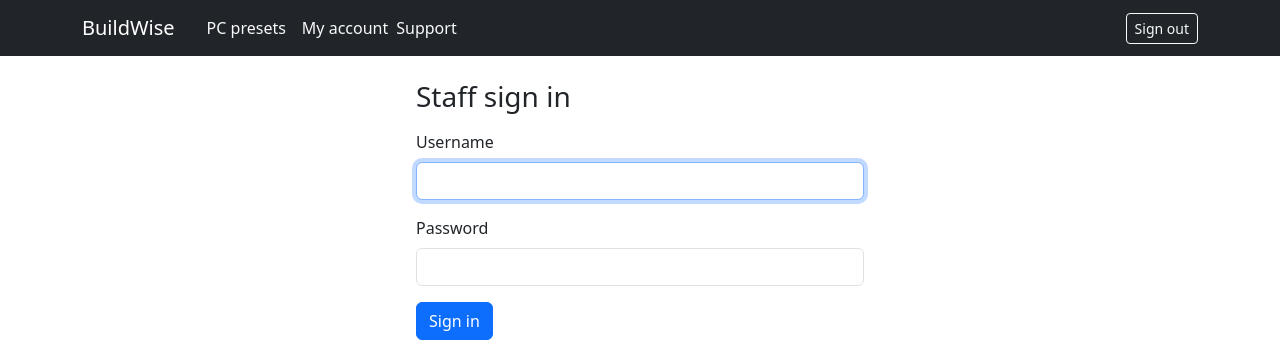
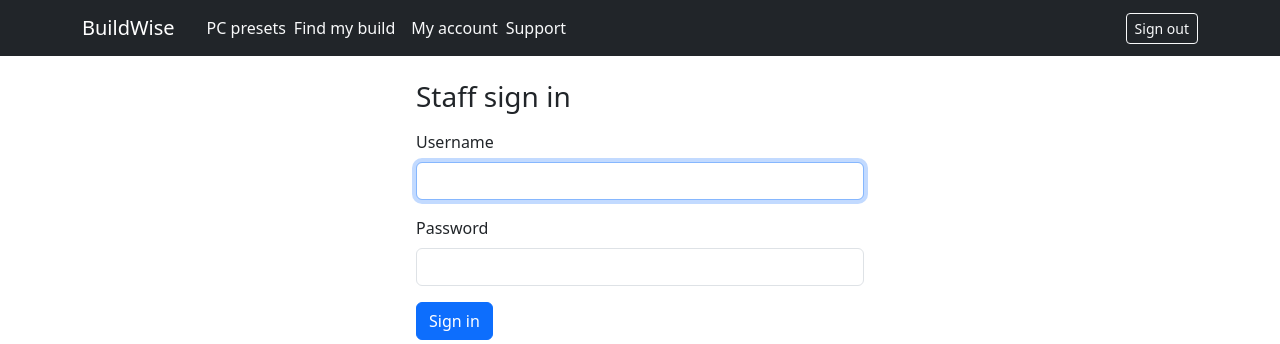
Before and after one commit to uglyoholioh/BuildWise_PairProj31, a Django app: page /staff/login?next=/accounts/staff/customers in a window 1280 px wide. Shown: the top 344 px of the page. Run offline with Django 5.2, Linux system fonts and the light colour scheme; the visitor is signed in with stand-in values (Sample User, id 1).

Commit message:
Link to the gaming questionnaire

```diff
--- a/templates/base.html
+++ b/templates/base.html
@@ -11,6 +11,7 @@
     <div class="container">
       <a class="navbar-brand" href="/">BuildWise</a>
       <a class="nav-link text-light ms-3" href="{% url 'catalogue:preset_list' %}">PC presets</a>
+      <a class="nav-link text-light ms-2" href="{% url 'recommendations:questionnaire' %}">Find my build</a>
       {% if user.is_authenticated %}
       {% if user.is_active and user.employee_profile.active %}
       <a class="nav-link text-light ms-3" href="{% url 'catalogue:component_list' %}">Components</a>
```
